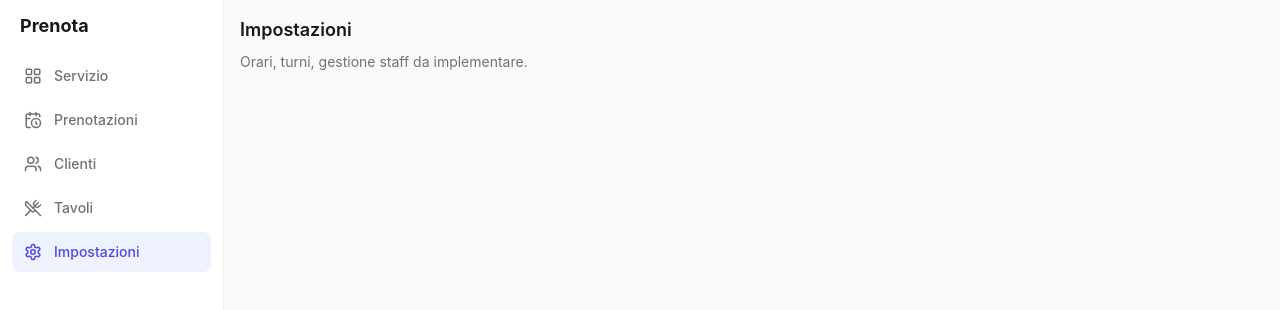
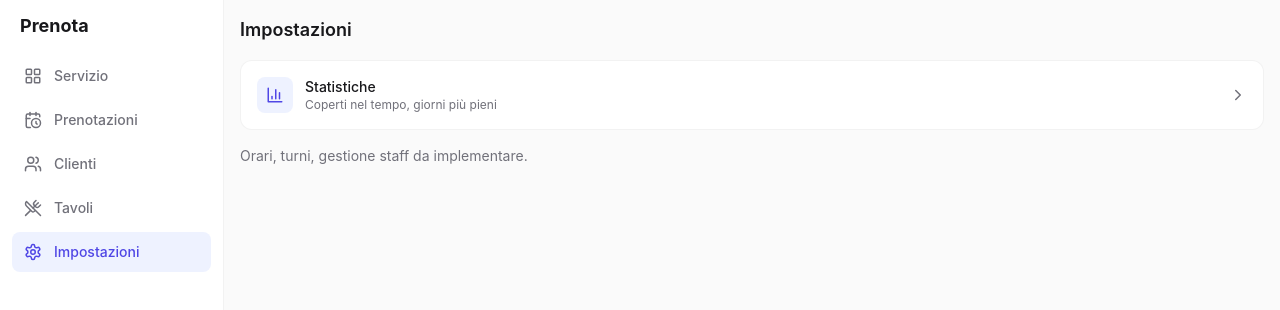
Before and after one commit to andru1607/Prenota-app, a Next.js app in the folder prenota-app/: page /impostazioni in a window 1280 px wide. Shown: the top 310 px of the page. Built offline with nearby package versions, Linux system fonts and the light colour scheme.

Commit message:
Enhance ImpostazioniPage layout with new link

```diff
--- a/prenota-app/app/impostazioni/page.tsx
+++ b/prenota-app/app/impostazioni/page.tsx
@@ -1,8 +1,30 @@
+"use client";
+
+import Link from "next/link";
+import { BarChart3, ChevronRight } from "lucide-react";
+
 export default function ImpostazioniPage() {
   return (
     <div className="p-4">
-      <h1 className="text-lg font-semibold text-ink">Impostazioni</h1>
-      <p className="mt-2 text-sm text-ink-muted">
+      <h1 className="mb-4 text-lg font-semibold text-ink">Impostazioni</h1>
+
+      <Link
+        href="/statistiche"
+        className="touch-target flex items-center justify-between rounded-xl border border-black/5 bg-white p-4"
+      >
+        <div className="flex items-center gap-3">
+          <div className="grid h-9 w-9 place-items-center rounded-lg bg-primary-light text-primary">
+            <BarChart3 size={18} />
+          </div>
+          <div>
+            <p className="text-sm font-medium text-ink">Statistiche</p>
+            <p className="text-xs text-ink-muted">Coperti nel tempo, giorni più pieni</p>
+          </div>
+        </div>
+        <ChevronRight size={18} className="text-ink-muted" />
+      </Link>
+
+      <p className="mt-4 text-sm text-ink-muted">
         Orari, turni, gestione staff da implementare.
       </p>
     </div>
```
